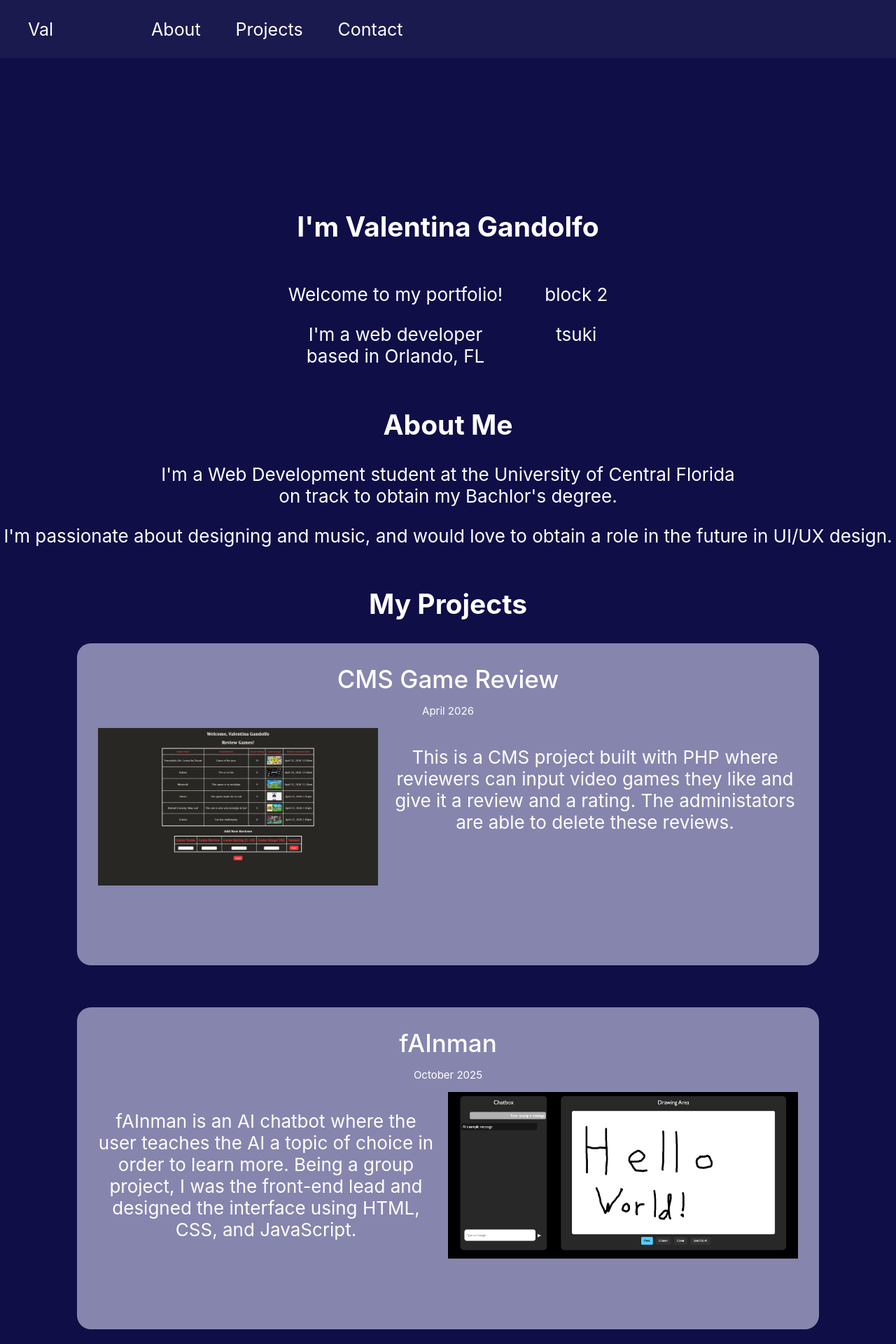
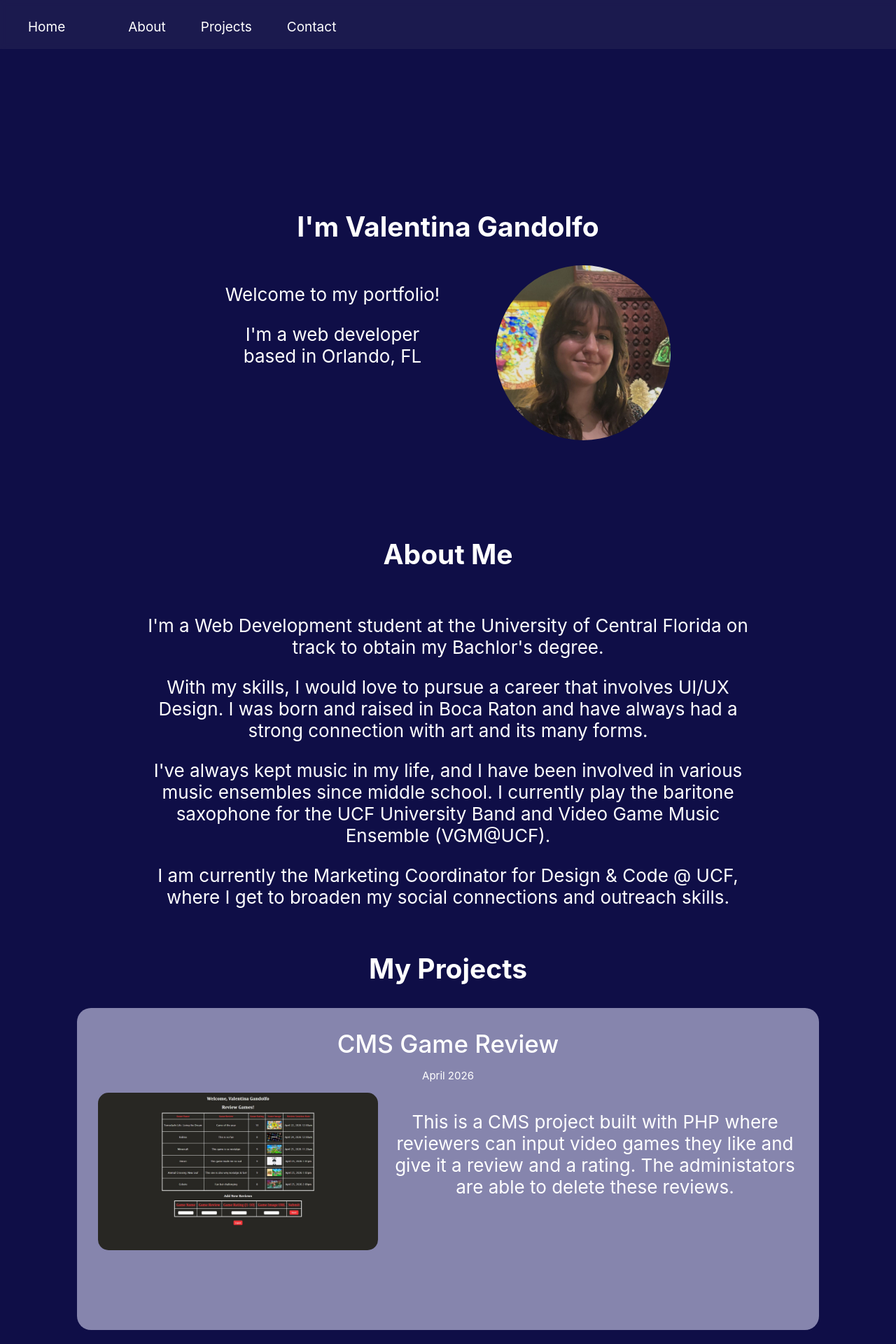
Before and after one commit to valmg11/Portfolio, a React (Create React App) app: page / in a window 1280 px wide. Shown: the top 1920 px of the page at 70% size. Built offline with nearby package versions, Linux system fonts and the light colour scheme.

Commit message:
add content, style components

```diff
--- a/src/App.css
+++ b/src/App.css
@@ -19,6 +19,7 @@
 
 html {
   scroll-behavior: smooth;
+  scroll-padding-top: 150px;
 }
 
 /* nav bar pages */
@@ -26,16 +27,19 @@ html {
   display: flex;
   flex-direction: row;
   position: fixed;
+  align-items: center;
   top: 0;
   left: 0;
-  gap: 100px;
-  width: 3000px;
+  gap: 50px;
+  width: 100%;
+  height: 70px;
+  z-index: 1000;
   background-color: rgb(40, 38, 87, 0.5);
   backdrop-filter: blur(5px);
 }
 
 .navLinks {
-  font-size: 25px;
+  font-size: 19px;
 }
 
 section {
@@ -59,26 +63,38 @@ a:hover {
   color: #8685AD;
   transition: 0.2s ease-in-out;
   transform: scale(1.02);
-  /* text-decoration: underline; */
 }
 
+/* home/intro */
 .introDiv {
+  width: 100%;
   display: flex;
   flex-direction: row;
-  gap: 60px;
+  justify-items: center;
+  justify-content: center;
+  gap: 80px;
+  margin-bottom: 100px;
 }
 
 .introScreen {
-  /* margin: 200px; */
   margin-top: 300px;
 }
 
-.contactDiv {
-  margin-bottom: 50px;
+.headshot {
+  width: 100%;
+  max-width: 250px;
+  border-radius: 50%;
 }
 
+/* about */
+.aboutDiv {
+  max-width: 900px;
+  padding: 5px;
+}
+
+/* projects */
 .project1, .project2, .project3, .project4 {
-  width: 1000px;
+  max-width: 1000px;
   height: 400px;
   background-color: #8685AD;
   border-radius: 20px;
@@ -89,16 +105,19 @@ a:hover {
 }
 
 .project1:hover, .project2:hover, .project3:hover, .project4:hover {
-  cursor: pointer;
   transform: scale(1.02);
 }
 
 .project1Img, .project3Img, .project4Img {
-  width: 40%;
+  max-width: 40%;
+  height: 70%;
+  border-radius: 15px;
 }
 
 .project2Img {
-  width: 50%;
+  max-width: 50%;
+  height: 40%;
+  border-radius: 15px;
 }
 
 .project1Flex, .project2Flex, .project3Flex, .project4Flex {
@@ -109,43 +128,45 @@ a:hover {
   /* background-color: red; */
 }
 
-.projectTitle {
+.projectTitle, .projectTitle1 {
   font-size: 35px;
   font-weight: 500;
   margin: 0;
 }
 
+
 .projectTitle:hover {
-  color: red;
+  color: #282657;
 }
+
+.projectTitle1:hover {
+  color: white;
+}
+
 
 .projectDate {
   font-size: 15px;
 }
 
-.contact1 {
-  display: flex;
-  margin-bottom: 10px;
-  gap: 10px;
-}
-.contact2 {
-  display: flex;
-  flex-direction: column;
-  align-items: center;
-  gap: 10px;
-}
-
+/* contact */
 .buttonDiv {
   display: flex;
   flex-direction: row;
   gap: 10px;
+  margin-bottom: 20px;
+}
+
+.contactDiv {
+  margin-bottom: 50px;
 }
 
 .contactButtons {
   background-color: #525081;
   padding: 5px;
+  /* margin-bottom: 15px; */
   border-radius: 10px;
   transition: transform 0.2s ease-in-out;
+  width: 180px;
 }
 
 .contactButtons:hover {
--- a/src/components/About.js
+++ b/src/components/About.js
@@ -1,3 +1,10 @@
+const aboutInfo = [
+    "I'm a Web Development student at the University of Central Florida on track to obtain my Bachlor's degree.",
+    "With my skills, I would love to pursue a career that involves UI/UX Design. I was born and raised in Boca Raton and have always had a strong connection with art and its many forms.",
+    "I've always kept music in my life, and I have been involved in various music ensembles since middle school. I currently play the baritone saxophone for the UCF University Band and Video Game Music Ensemble (VGM@UCF).",
+    "I am currently the Marketing Coordinator for Design & Code @ UCF, where I get to broaden my social connections and outreach skills."
+]
+
 function About(props) {
     return (
        <>
@@ -7,13 +14,10 @@ function About(props) {
         </div>
         <div className="aboutDiv">
             <div>
-                <p>I'm a Web Development student at the University of Central Florida <br></br>on track to obtain my Bachlor's degree.</p>
-                <p>I'm passionate about designing and music, and would love to obtain a role in the future in UI/UX design.</p>
+                {aboutInfo.map((aboutInfo, index) => (
+                    <p key={index}>{aboutInfo}</p>
+                ))}
             </div>
-            {/* <div>
-                <p>block 2</p>
-                <p>tsuki</p>
-            </div> */}
         </div>
         </section>
         </>
--- a/src/components/Contact.js
+++ b/src/components/Contact.js
@@ -1,3 +1,5 @@
+const contacts = ["LinkedIn", "Handshake", "GitHub", "Instagram"]
+
 function Contact(props) {
     return (
        <>
@@ -7,24 +9,13 @@ function Contact(props) {
         </div>
         <div className="contactDiv">
             <div className="buttonDiv">
-                <a href="https://www.linkedin.com/in/valentina-gandolfo-126046306/" className="contactButtons">LinkedIn</a> <br></br>
-                <a href="https://ucf.joinhandshake.com/profiles/5gen4z" className="contactButtons">Handshake</a>
-
-                {/* <p>Contact me!</p> */}
-                {/* <div className="contact1">
-                    <input placeholder="Name"></input>
-                    <input placeholder="Email"></input>
-                    </div>
-                    <div className="contact2">
-                    <input placeholder="Message"></input>
-                    <button className="submit">Submit</button>
-
-                    </div> */}
+                <a href="https://www.linkedin.com/in/valentina-gandolfo-126046306/" className="contactButtons">{contacts[0]}</a> <br></br>
+                <a href="https://ucf.joinhandshake.com/profiles/5gen4z" className="contactButtons">{contacts[1]}</a>
             </div>
-            {/* <div>
-                <p>block 2</p>
-                <p>tsuki</p>
-                </div> */}
+            <div className="buttonDiv">
+                <a href="https://github.com/valmg11" className="contactButtons">{contacts[2]}</a> <br></br>
+                <a href="https://www.instagram.com/valmgandolfo/" className="contactButtons">{contacts[3]}</a>
+            </div>
         </div>
         </section>
         </>
--- a/src/components/Intro.js
+++ b/src/components/Intro.js
@@ -1,3 +1,5 @@
+import headshot from '../assets/headshot.jpg'
+
 function Intro(props) {
     return (
         <>
@@ -11,8 +13,7 @@ function Intro(props) {
                     <p>I'm a web developer <br></br>based in Orlando, FL</p>
                 </div>
                 <div>
-                    <p>block 2</p>
-                    <p>tsuki</p>
+                    <img className="headshot" src={headshot} alt="my headshot"/>
                 </div>
             </div>
         </section>
--- a/src/components/Navbar.js
+++ b/src/components/Navbar.js
@@ -4,7 +4,7 @@ function Navbar() {
             <div className="navBar">
                 <ul>
                     <li className="home">
-                        <a className="navLinks" href="#intro">Val</a>
+                        <a className="navLinks" href="#intro">Home</a>
                     </li>
                 </ul>
                 <ul>
--- a/src/components/Projects.js
+++ b/src/components/Projects.js
@@ -36,7 +36,7 @@ function Projects(props) {
             </div>
             <div className="projectsDiv">
                 <div className="project1">
-                    < p className='projectTitle'>{projects[0].name}</p>
+                    <p className='projectTitle1'>{projects[0].name}</p>
                     <p className="projectDate">{projects[0].date}</p>
                     <div className="project1Flex">
                         <img className="project1Img" src={project1} alt="Game Review CMS"/>
@@ -48,14 +48,14 @@ function Projects(props) {
                     <p className="projectDate">{projects[1].date}</p>
                     <div className="project2Flex">
                         <p>{projects[1].desc}</p>
-                        <img className="project2Img" src={project2} alt="project 2"/>
+                        <img className="project2Img" src={project2} alt="fAInman"/>
                     </div>
                 </div>
                 <div className="project3">
                     <a href="https://valmg11.github.io/expo-todo-test/" className='projectTitle'>{projects[2].name}</a>
                     <p className='projectDate'>{projects[2].date}</p>
                     <div className="project3Flex">
-                        <img className="project3Img" src={project3} alt="project 3"/>
+                        <img className="project3Img" src={project3} alt="To-Do List"/>
                         <p>{projects[2].desc}</p>
                     </div>
                 </div>
@@ -64,7 +64,7 @@ function Projects(props) {
                     <p className='projectDate'>{projects[3].date}</p>
                     <div className="project4Flex">
                         <p>{projects[3].desc}</p>
-                        <img className="project4Img" src={project4} alt="project 2"/>
+                        <img className="project4Img" src={project4} alt="Exercise App"/>
                     </div>
                 </div>
             </div>
```
Also changed, not shown: src/assets/headshot.jpg (added).
